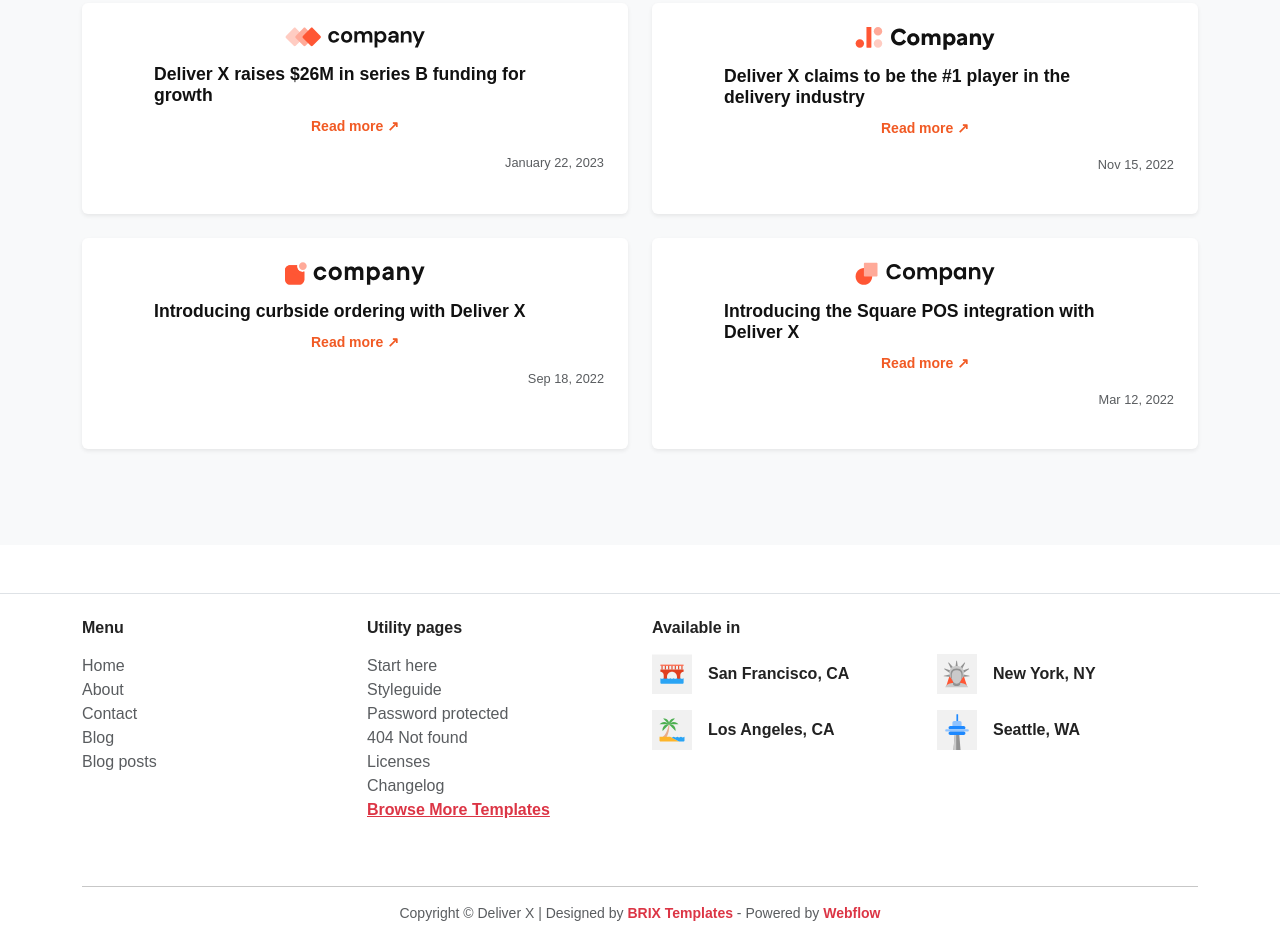
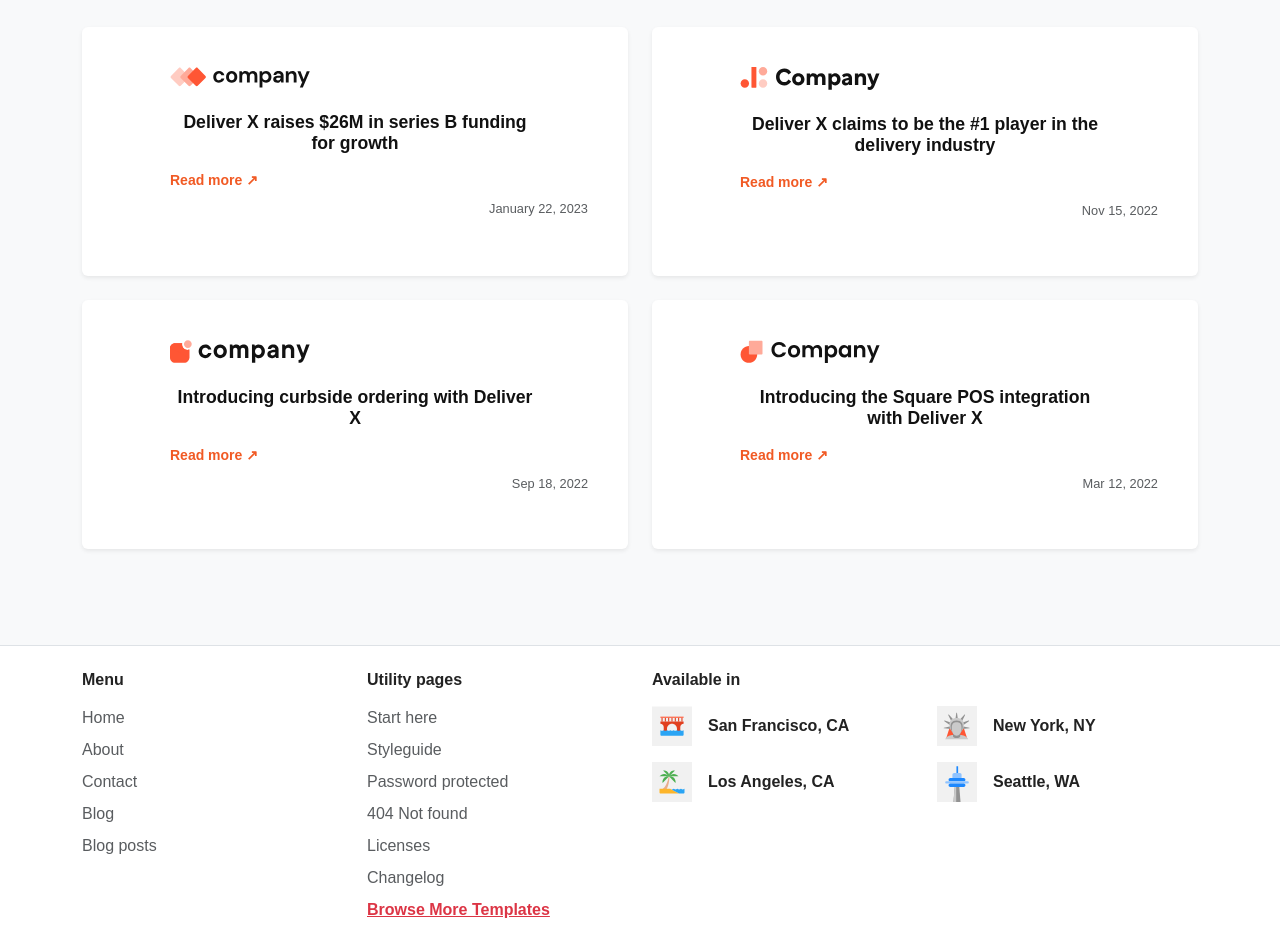
Before and after one commit to haidar180202/deliver-x, a plain HTML site: page index.html in a window 1280 px wide. Shown: the part 4203-5144 px from the top of the page. Drawn offline with nearby package versions, Linux system fonts and the light colour scheme.

Commit message:
update some ui

```diff
--- a/index.html
+++ b/index.html
@@ -92,7 +92,7 @@
 
 
   <!-- About Us -->
-  <section class="container py-5">
+  <section id="about-us" class="container py-5">
     <div class="row align-items-center">
       <!-- Bagian gambar, kiri -->
       <div class="col-md-6">
@@ -120,7 +120,7 @@
 
 
   <!-- Our Mission -->
-  <section class="container py-5 my-5">
+  <section class="container py-5 my-5" id="our-mission">
     <div class="row align-items-center g-5">
       <!-- Teks Mission -->
       <div class="col-lg-6">
@@ -142,7 +142,7 @@
   </section>
 
   <!-- Our Journey -->
-  <section class="our-journey  py-5 my-5">
+  <section class="our-journey  py-5 my-5" id="our-journey">
     <div class="container py-5">
       <div class="row g-5">
         <!-- Left Text Section -->
@@ -163,7 +163,8 @@
             <h5 class="fw-bold mb-2">Deliver X was founded</h5>
             <p class="text-muted mb-0">
               Sed ut perspiciatis unde omnis iste natus error sit voluptatem accusantium doloremque laudantium totam rem
-            aperiam, eaque ipsa quae ab illo inventore veritatis et quasi architecto beatae vitae dicta sunt explicabo.
+              aperiam, eaque ipsa quae ab illo inventore veritatis et quasi architecto beatae vitae dicta sunt
+              explicabo.
               Nemo enim ipsam.
             </p>
           </div>
@@ -173,7 +174,8 @@
             <h5 class="fw-bold mb-2">Raised Series A at $50M valuation</h5>
             <p class="text-muted mb-0">
               Sed ut perspiciatis unde omnis iste natus error sit voluptatem accusantium doloremque laudantium totam rem
-            aperiam, eaque ipsa quae ab illo inventore veritatis et quasi architecto beatae vitae dicta sunt explicabo.
+              aperiam, eaque ipsa quae ab illo inventore veritatis et quasi architecto beatae vitae dicta sunt
+              explicabo.
               Nemo enim ipsam.
             </p>
           </div>
@@ -183,7 +185,8 @@
             <h5 class="fw-bold mb-2">Raised Series B at $600M valuation</h5>
             <p class="text-muted mb-0">
               Sed ut perspiciatis unde omnis iste natus error sit voluptatem accusantium doloremque laudantium totam rem
-            aperiam, eaque ipsa quae ab illo inventore veritatis et quasi architecto beatae vitae dicta sunt explicabo.
+              aperiam, eaque ipsa quae ab illo inventore veritatis et quasi architecto beatae vitae dicta sunt
+              explicabo.
               Nemo enim ipsam.
             </p>
           </div>
@@ -193,7 +196,8 @@
             <h5 class="fw-bold mb-2">Raised Series C at $3B valuation</h5>
             <p class="text-muted mb-0">
               Sed ut perspiciatis unde omnis iste natus error sit voluptatem accusantium doloremque laudantium totam rem
-            aperiam, eaque ipsa quae ab illo inventore veritatis et quasi architecto beatae vitae dicta sunt explicabo.
+              aperiam, eaque ipsa quae ab illo inventore veritatis et quasi architecto beatae vitae dicta sunt
+              explicabo.
               Nemo enim ipsam.
             </p>
           </div>
@@ -204,7 +208,7 @@
 
 
   <!-- Our Partners Section -->
-  <section class="partners-section container py-5 text-center">
+  <section class="partners-section container py-5 text-center" id="our-partner">
     <p class="accent-text text-orange text-uppercase fw-bold mb-2">Our Partners</p>
     <h2 class="main-title mb-3">We don’t walk alone, Deliver X works thanks to our partners</h2>
     <p class="description text-muted mb-5">
@@ -238,45 +242,58 @@
   </section>
 
   <!-- Press & News -->
-  <section class="press-news-section py-5 text-center">
+  <section class="press-news-section py-5" id="press-news">
     <div class="container py-5">
       <p class="accent-text text-orange text-uppercase fw-bold mb-2">Press & News</p>
       <h2 class="main-title mb-4">See what the press says about Deliver X</h2>
 
-      <div class="row g-4 justify-content-center">
+      <div class="row g-4 d-flex justify-content-start mt-2">
         <div class="col-md-6 col-lg-6">
-          <div class="news-card p-4 bg-white rounded shadow-sm h-100">
-            <img src="./asests/company1.svg" alt="Company 1" class="mb-3" style="width: 140px;" />
-            <h5 class="px-5 news-title fw-bold">Deliver X raises $26M in series B funding for growth</h5>
-            <a href="#" class="read-more text-orange fw-semibold small">Read more ↗</a>
+          <div class="news-card p-3 bg-white rounded shadow-sm h-100 rounded">
+            <div class="p-4">
+              <img src="./asests/company1.svg" alt="Company 1" class="mb-3 d-flex flex start mx-5"
+                style="width: 140px;" />
+              <h5 class="px-5 news-title fw-bold py-2">Deliver X raises $26M in series B funding for growth</h5>
+              <a href="#" class="read-more text-orange fw-semibold small d-flex mx-5">Read more ↗</a>
               <p class="news-date text-muted small mt-2">January 22, 2023</p>
+            </div>
           </div>
         </div>
 
         <div class="col-md-6 col-lg-6">
-          <div class="news-card p-4 bg-white rounded shadow-sm h-100">
-            <img src="./asests/company2.svg" alt="Company 2" class="mb-3" style="width: 140px;" />
-            <h5 class="px-5 news-title fw-bold">Deliver X claims to be the #1 player in the delivery industry</h5>
-            <a href="#" class="read-more text-orange fw-semibold small">Read more ↗</a>
+          <div class="news-card p-3 bg-white rounded shadow-sm h-100 rounded">
+            <div class="p-4">
+              <img src="./asests/company2.svg" alt="Company 2" class="mb-3 d-flex flex start mx-5"
+                style="width: 140px;" />
+              <h5 class="px-5 news-title fw-bold py-2">Deliver X claims to be the #1 player in the delivery industry
+              </h5>
+              <a href="#" class="read-more text-orange fw-semibold small d-flex mx-5">Read more ↗</a>
               <p class="news-date text-muted small mt-2">Nov 15, 2022</p>
             </div>
           </div>
+        </div>
 
-        <div class="col-md-5 col-lg-6">
-          <div class="news-card p-4 bg-white rounded shadow-sm h-100">
-            <img src="./asests/company3.svg" alt="Company 3" class="mb-3" style="width: 140px;" />
-            <h5 class="px-5 news-title fw-bold">Introducing curbside ordering with Deliver X</h5>
-            <a href="#" class="read-more text-orange fw-semibold small">Read more ↗</a>
+        <div class="col-md-6 col-lg-6">
+          <div class="news-card p-3 bg-white rounded shadow-sm h-100 rounded">
+            <div class="p-4">
+              <img src="./asests/company3.svg" alt="Company 3" class="mb-3 d-flex flex start mx-5"
+                style="width: 140px;" />
+              <h5 class="px-5 news-title fw-bold py-2">Introducing curbside ordering with Deliver X</h5>
+              <a href="#" class="read-more text-orange fw-semibold small d-flex mx-5">Read more ↗</a>
               <p class="news-date text-muted small mt-2">Sep 18, 2022</p>
             </div>
           </div>
+        </div>
 
-        <div class="col-md-5 col-lg-6">
-          <div class="news-card p-4 bg-white rounded shadow-sm h-100">
-            <img src="./asests/company4.svg" alt="Company 4" class="mb-3" style="width: 140px;" />
-            <h5 class="px-5 news-title fw-bold">Introducing the Square POS integration with Deliver X</h5>
-            <a href="#" class="read-more text-orange fw-semibold small">Read more ↗</a>
+        <div class="col-md-6 col-lg-6">
+          <div class="news-card p-3 bg-white rounded shadow-sm h-100 rounded">
+            <div class="p-4">
+              <img src="./asests/company4.svg" alt="Company 4" class="mb-3 d-flex flex start mx-5"
+                style="width: 140px;" />
+              <h5 class="px-5 news-title fw-bold py-2">Introducing the Square POS integration with Deliver X</h5>
+              <a href="#" class="read-more text-orange fw-semibold small d-flex mx-5">Read more ↗</a>
               <p class="news-date text-muted small mt-2">Mar 12, 2022</p>
+            </div>
           </div>
         </div>
       </div>
@@ -285,18 +302,18 @@
 
 
   <!-- Footer -->
-  <footer class="bg-white border-top pb-5 mt-5">
+  <footer class="bg-white border-top pb-5">
     <div class="container">
       <div class="row g-4">
         <!-- Menu Section -->
         <div class="col-6 col-md-3">
           <h6 class="fw-bold mb-3">Menu</h6>
           <ul class="list-unstyled">
-            <li><a href="#" class="text-muted text-decoration-none">Home</a></li>
-            <li><a href="#" class="text-muted text-decoration-none">About</a></li>
-            <li><a href="#" class="text-muted text-decoration-none">Contact</a></li>
-            <li><a href="#" class="text-muted text-decoration-none">Blog</a></li>
-            <li><a href="#" class="text-muted text-decoration-none">Blog posts</a></li>
+            <li class="mb-2"><a href="#" class="text-muted text-decoration-none">Home</a></li>
+            <li class="mb-2"><a href="#" class="text-muted text-decoration-none">About</a></li>
+            <li class="mb-2"><a href="#" class="text-muted text-decoration-none">Contact</a></li>
+            <li class="mb-2"><a href="#" class="text-muted text-decoration-none">Blog</a></li>
+            <li class="mb-2"><a href="#" class="text-muted text-decoration-none">Blog posts</a></li>
           </ul>
         </div>
 
@@ -304,13 +321,13 @@
         <div class="col-6 col-md-3">
           <h6 class="fw-bold mb-3">Utility pages</h6>
           <ul class="list-unstyled">
-            <li><a href="#" class="text-muted text-decoration-none">Start here</a></li>
-            <li><a href="#" class="text-muted text-decoration-none">Styleguide</a></li>
-            <li><a href="#" class="text-muted text-decoration-none">Password protected</a></li>
-            <li><a href="#" class="text-muted text-decoration-none">404 Not found</a></li>
-            <li><a href="#" class="text-muted text-decoration-none">Licenses</a></li>
-            <li><a href="#" class="text-muted text-decoration-none">Changelog</a></li>
-            <li><a href="#" class="text-danger fw-semibold text-decoration-underline">Browse More Templates</a></li>
+            <li class="mb-2"><a href="#" class="text-muted text-decoration-none">Start here</a></li>
+            <li class="mb-2"><a href="#" class="text-muted text-decoration-none">Styleguide</a></li>
+            <li class="mb-2"><a href="#" class="text-muted text-decoration-none">Password protected</a></li>
+            <li class="mb-2"><a href="#" class="text-muted text-decoration-none">404 Not found</a></li>
+            <li class="mb-2"><a href="#" class="text-muted text-decoration-none">Licenses</a></li>
+            <li class="mb-2"><a href="#" class="text-muted text-decoration-none">Changelog</a></li>
+            <li class="mb-2"><a href="#" class="text-danger fw-semibold text-decoration-underline">Browse More Templates</a></li>
           </ul>
         </div>
 
--- a/scss/style.scss
+++ b/scss/style.scss
@@ -321,9 +321,8 @@ body {
     }
   }
 
-
 .press-news-section {
-    background-color: #f8f9fa; // warna latar abu muda
+  background-color: #f8f9fa;
   padding-top: 3rem;
   padding-bottom: 3rem;
   text-align: center;
@@ -351,9 +350,16 @@ body {
     padding: 1.5rem;
     height: 100%;
 
+    // Hapus width supaya inline style (width: 140px) pada img tetap berlaku
     img {
-        width: 48px;
+      // width: 48px; // HAPUS INI
       margin-bottom: 1rem;
+      max-width: 100%;
+      height: auto;
+      display: block;
+      margin-left: auto;
+      margin-right: auto;
+      object-fit: contain;
     }
 
     .news-title {
@@ -361,7 +367,6 @@ body {
       font-size: 1.1rem;
       margin-bottom: 0.5rem;
       color: #111;
-        text-align: left;
     }
 
     .read-more {
@@ -387,6 +392,7 @@ body {
 }
 
 
+
   // Footer section, contoh modular sederhana
   $text-orange: #ff5722;
   $text-dark: #111;
@@ -399,7 +405,6 @@ body {
     border-top: 1px solid #ddd;
     padding-top: 1.5rem;
     padding-bottom: 3rem;
-    margin-top: 3rem;
 
     .footer-top {
       display: flex;
@@ -527,7 +532,7 @@ body {
     .footer-bottom {
       border-top: 1px solid #ddd;
       padding-top: 1rem;
-      text-align: center;
+      text-align: left;
 
       small {
         color: $text-muted;
```
Also changed, not shown: js/main.js (+0 -20 lines), css/style.css, 1 other file. Lines whose indentation alone changed are shown as unchanged.
